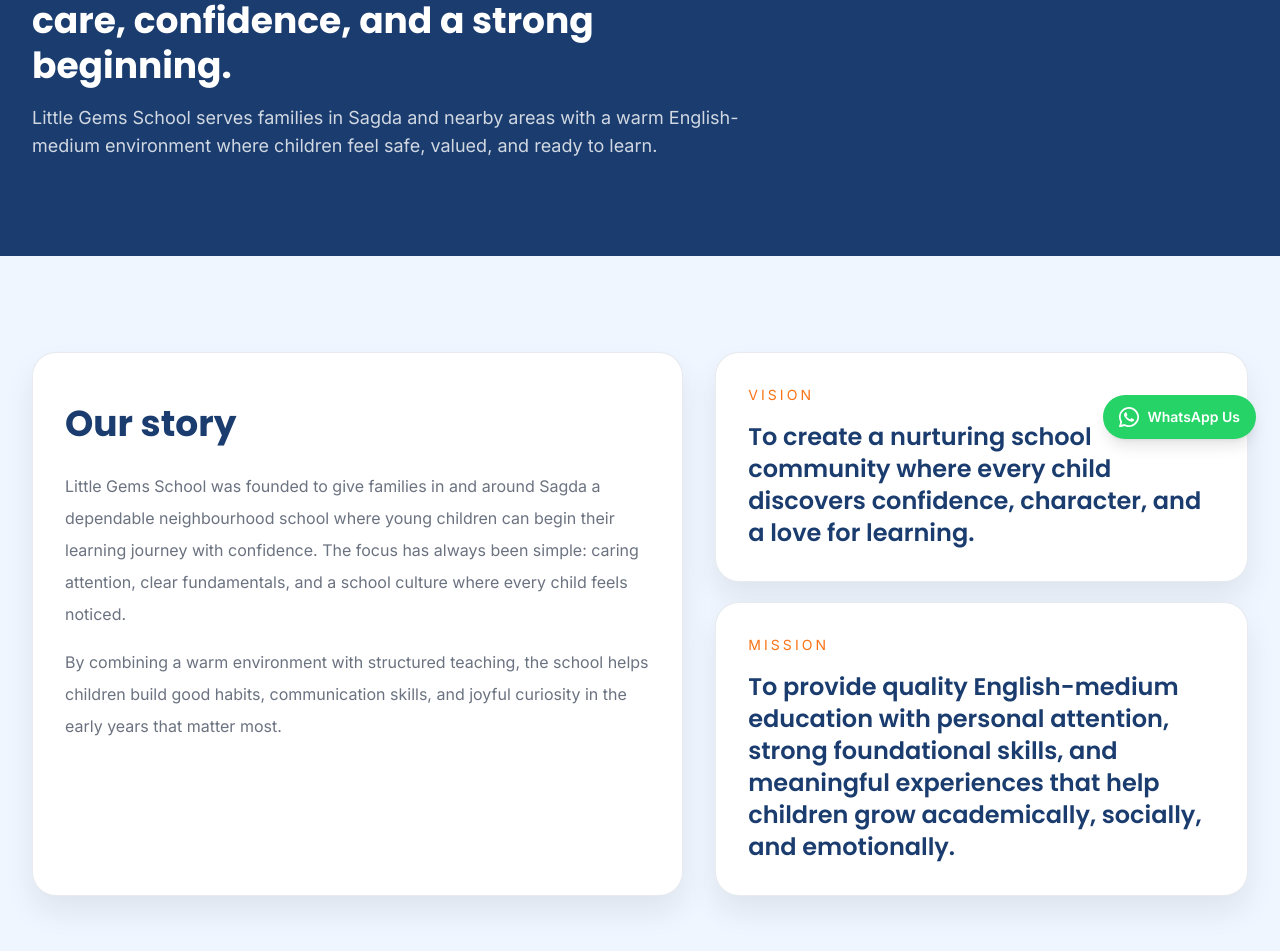
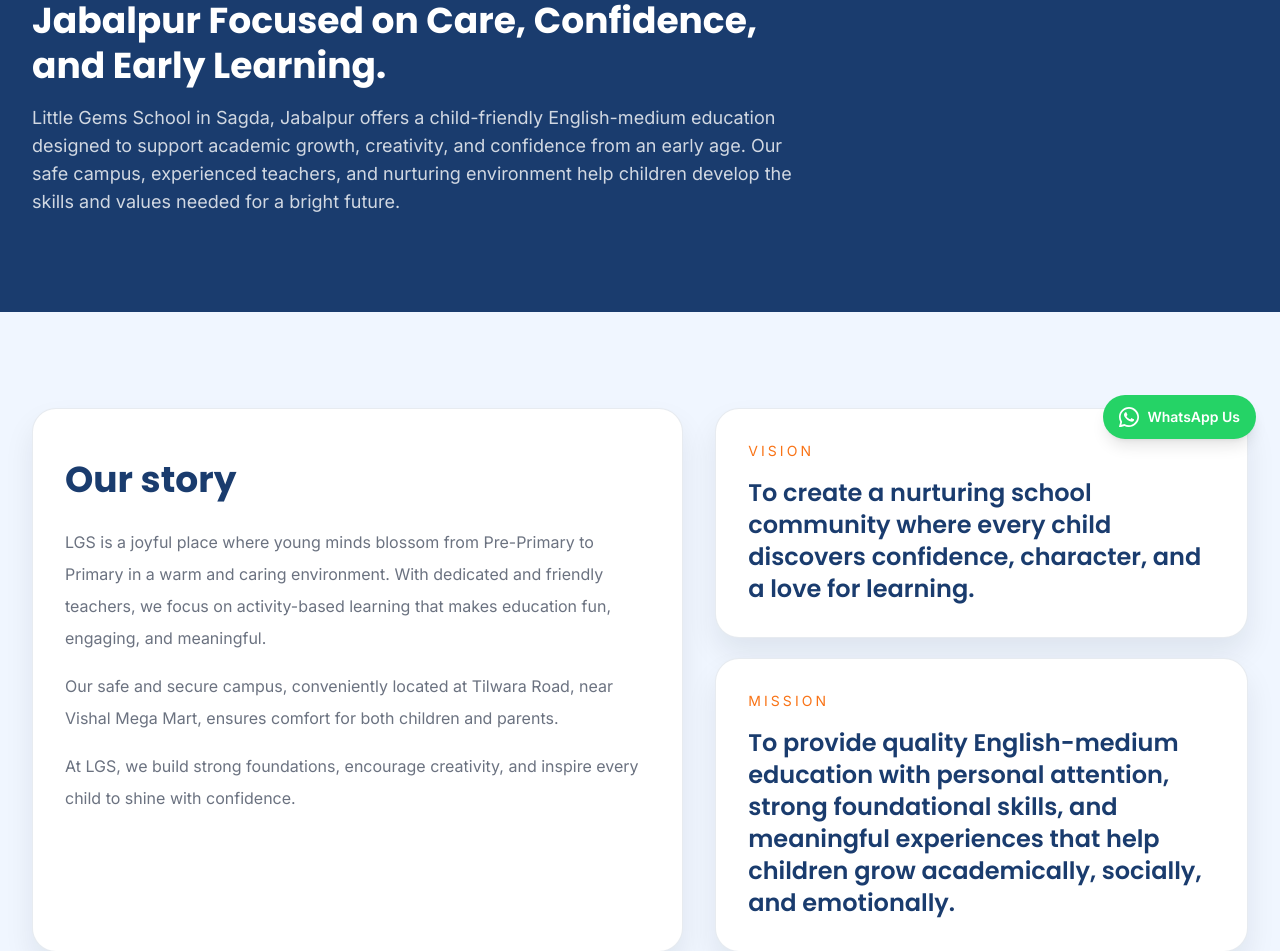
Before and after one commit to newnitin98/little-gems-school-website, a Next.js app: page /about in a window 1280 px wide. Shown: the part 337-1288 px from the top of the page. Built offline with nearby package versions, Linux system fonts and the light colour scheme.

Commit message:
small changes

```diff
--- a/src/app/about/page.tsx
+++ b/src/app/about/page.tsx
@@ -18,8 +18,8 @@ export default function AboutPage() {
       <SectionWrapper className="bg-primary pt-16 text-white sm:pt-20">
         <SectionHeading
           eyebrow="About Us"
-          title="A neighbourhood school built around care, confidence, and a strong beginning."
-          description="Little Gems School serves families in Sagda and nearby areas with a warm English-medium environment where children feel safe, valued, and ready to learn."
+          title="A Trusted English-Medium School in Jabalpur Focused on Care, Confidence, and Early Learning."
+          description="Little Gems School in Sagda, Jabalpur offers a child-friendly English-medium education designed to support academic growth, creativity, and confidence from an early age. Our safe campus, experienced teachers, and nurturing environment help children develop the skills and values needed for a bright future."
           theme="dark"
         />
       </SectionWrapper>
@@ -33,6 +33,9 @@ export default function AboutPage() {
             </p>
             <p className="mt-4 text-base leading-8 text-subtext">
               {schoolInfo.about.storyExtra}
+            </p>
+            <p className="mt-4 text-base leading-8 text-subtext">
+              {schoolInfo.about.storyClosing}
             </p>
           </Card>
           <div className="grid gap-5">
--- a/src/data/school.ts
+++ b/src/data/school.ts
@@ -124,9 +124,11 @@ export const schoolInfo = {
   about: {
     storyTitle: "Our story",
     story:
-      "Little Gems School was founded to give families in and around Sagda a dependable neighbourhood school where young children can begin their learning journey with confidence. The focus has always been simple: caring attention, clear fundamentals, and a school culture where every child feels noticed.",
+      "LGS is a joyful place where young minds blossom from Pre-Primary to Primary in a warm and caring environment. With dedicated and friendly teachers, we focus on activity-based learning that makes education fun, engaging, and meaningful.",
     storyExtra:
-      "By combining a warm environment with structured teaching, the school helps children build good habits, communication skills, and joyful curiosity in the early years that matter most.",
+      "Our safe and secure campus, conveniently located at Tilwara Road, near Vishal Mega Mart, ensures comfort for both children and parents.",
+    storyClosing:
+      "At LGS, we build strong foundations, encourage creativity, and inspire every child to shine with confidence.",
     vision:
       "To create a nurturing school community where every child discovers confidence, character, and a love for learning.",
     mission:
```
